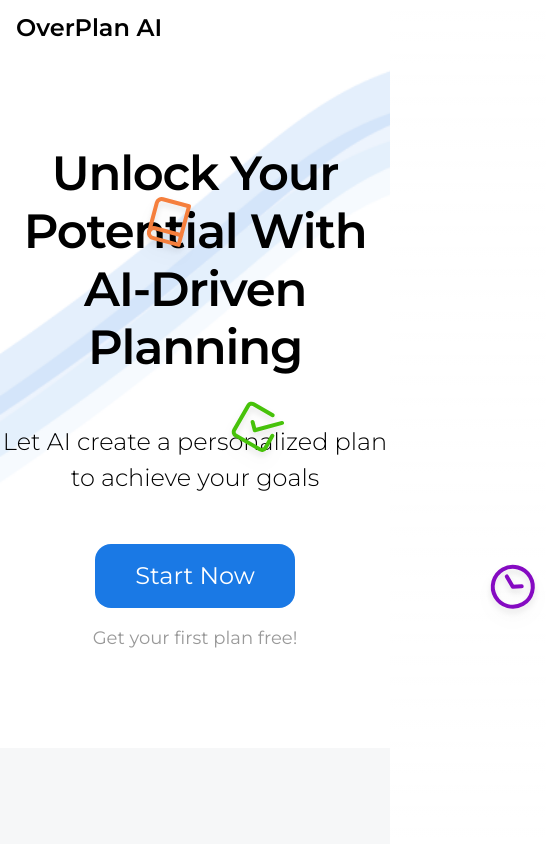
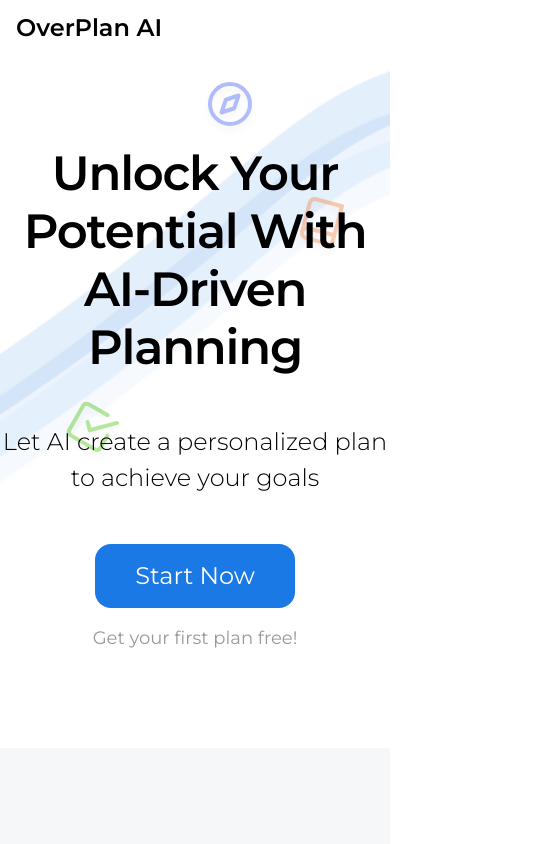
Before and after one commit to AlejandroALopez/overplan-website, a Next.js app: page / in a window 390 px wide. Shown: the top 844 px of the page, 546 px wide, since content can reach past the window. Built offline with nearby package versions, Linux system fonts and the light colour scheme.

Commit message:
responsive landing section

```diff
--- a/src/app/page.tsx
+++ b/src/app/page.tsx
@@ -15,7 +15,7 @@ export default function Home() {
       {/* Section 1: Presentation */}
       <section className="flex flex-col items-center w-full py-24 mt-12 bg-wave-pattern bg-cover">
         <motion.p
-          className="text-5xl font-semibold text-center w-full md:w-[700px] leading-[58px] tracking-tight"
+          className="z-10 text-5xl font-semibold text-center w-full md:w-[700px] leading-[58px] tracking-tight"
           initial={{ opacity: 0 }}
           whileInView={{ opacity: 1 }}
           transition={{ duration: 1, delay: 0 }}
@@ -24,7 +24,7 @@ export default function Home() {
           Unlock Your Potential With AI-Driven Planning
         </motion.p>
         <motion.p
-          className="text-2xl text-center font-light my-12 w-full md:w-[450px] leading-9"
+          className="z-10 text-2xl text-center font-light my-12 w-full md:w-[450px] leading-9"
           initial={{ opacity: 0 }}
           whileInView={{ opacity: 1 }}
           transition={{ duration: 1, delay: 0.5 }}
@@ -33,7 +33,7 @@ export default function Home() {
           Let AI create a personalized plan to achieve your goals
         </motion.p>
         <motion.button
-          className="flex items-center justify-center bg-primary rounded-2xl px-10 py-4
+          className="z-10 flex items-center justify-center bg-primary rounded-2xl px-10 py-4
             transition hover:scale-110 duration-300"
           initial={{ opacity: 0 }}
           whileInView={{ opacity: 1 }}
@@ -43,7 +43,7 @@ export default function Home() {
           <p className="text-white text-2xl">Start Now</p>
         </motion.button>
         <motion.p
-          className="text-[#999999] mt-4 text-lg"
+          className="z-10 text-[#999999] mt-4 text-lg"
           initial={{ opacity: 0 }}
           whileInView={{ opacity: 1 }}
           transition={{ duration: 1, delay: 1.5 }}
@@ -58,7 +58,7 @@ export default function Home() {
           transition={{ duration: 1, delay: 2 }}
           viewport={{ once: true }}
         >
-          <Image src={CheckIcon} alt="check icon" className="absolute bottom-96 left-56 drop-shadow-lg" />
+          <Image src={CheckIcon} alt="check icon" className="absolute bottom-96 left-[15%] opacity-40 md:opacity-100 drop-shadow-lg" />
         </motion.div>
         <motion.div
           initial={{ opacity: 0 }}
@@ -66,7 +66,7 @@ export default function Home() {
           transition={{ duration: 1, delay: 2.2 }}
           viewport={{ once: true }}
         >
-          <Image src={ClockIcon} alt="clock icon" className="absolute bottom-56 left-[30rem] drop-shadow-lg" />
+          <Image src={ClockIcon} alt="clock icon" className="hidden md:block absolute bottom-52 left-[25%] opacity-40 md:opacity-100 drop-shadow-lg" />
         </motion.div>
         <motion.div
           initial={{ opacity: 0 }}
@@ -74,7 +74,7 @@ export default function Home() {
           transition={{ duration: 1, delay: 2.4 }}
           viewport={{ once: true }}
         >
-          <Image src={CompassIcon} alt="compass icon" className="absolute top-20 right-[36rem] drop-shadow-lg" />
+          <Image src={CompassIcon} alt="compass icon" className="absolute top-20 right-[35%] opacity-40 md:opacity-100 drop-shadow-lg" />
         </motion.div>
         <motion.div
           initial={{ opacity: 0 }}
@@ -82,7 +82,7 @@ export default function Home() {
           transition={{ duration: 1, delay: 2.6 }}
           viewport={{ once: true }}
         >
-          <Image src={BookIcon} alt="book icon" className="absolute top-48 right-48 drop-shadow-lg" />
+          <Image src={BookIcon} alt="book icon" className="absolute top-48 right-[10%] opacity-40 md:opacity-100 drop-shadow-lg" />
         </motion.div>
       </section>
       {/* Section 2: Features */}
--- a/src/components/Header.tsx
+++ b/src/components/Header.tsx
@@ -2,7 +2,7 @@ import Link from "next/link";
 
 export default function Header() {
     return (
-        <div className="fixed z-10 flex flex-row w-full items-center justify-between text-center gap-16 py-3 px-4 bg-white">
+        <div className="fixed z-20 flex flex-row w-full items-center justify-between text-center gap-16 py-3 px-4 bg-white">
             {/* Logo */}
             <Link href="/">
                 <p className="text-2xl md:text-3xl font-semibold transition hover:scale-110 duration-300">OverPlan AI</p>
```
